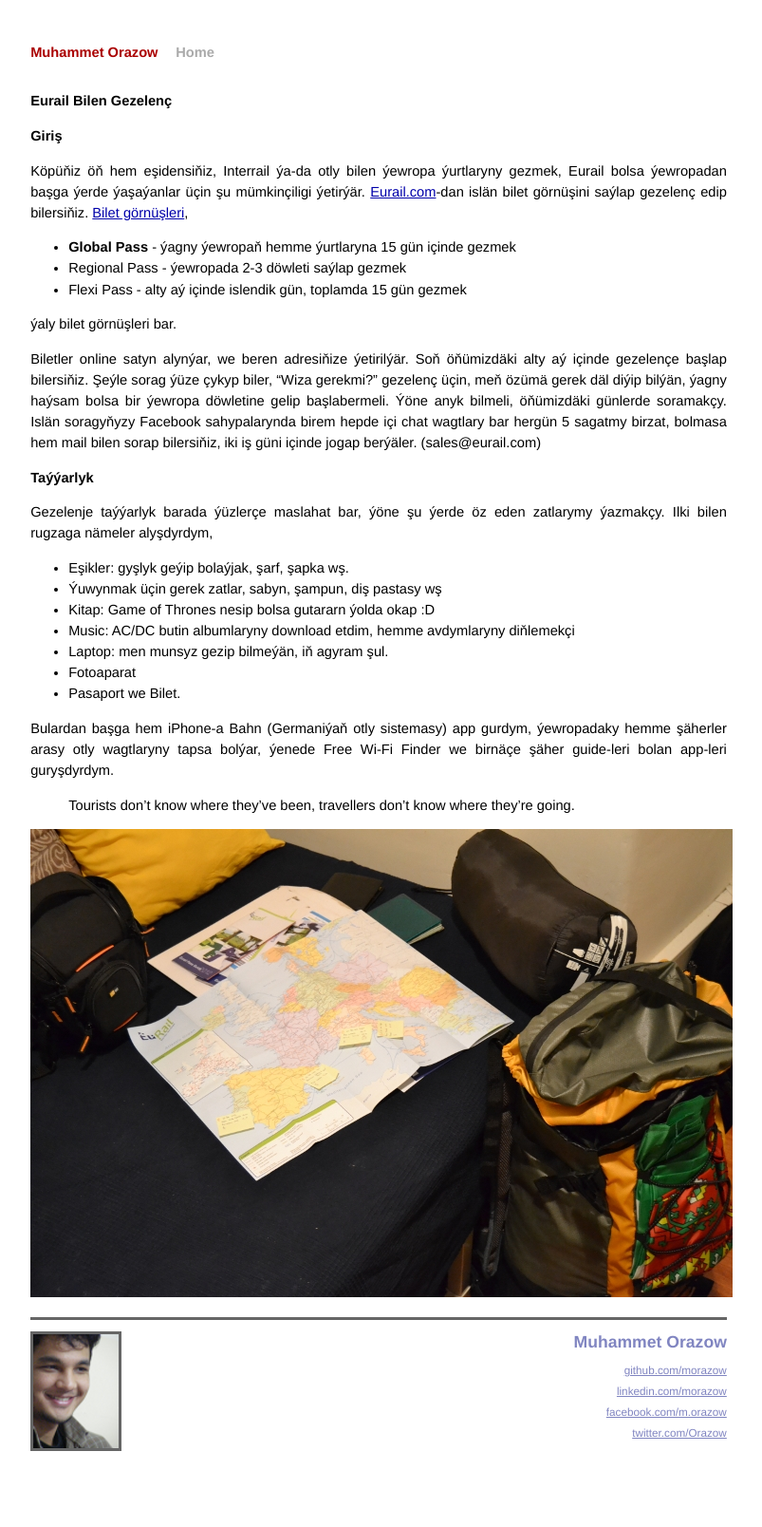
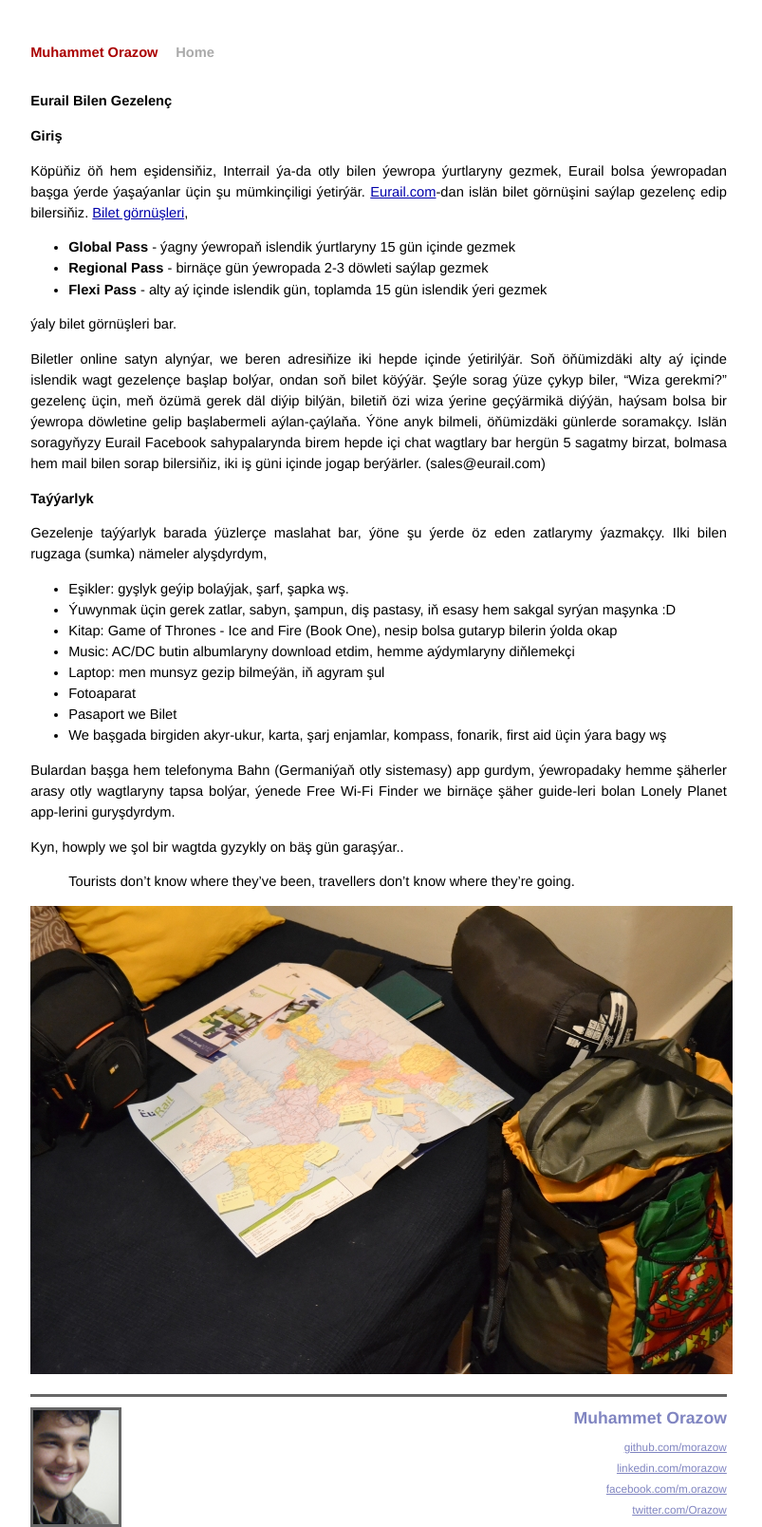
Before and after one commit to morazow/blog.morazow.com, a Jekyll site: the page built from _posts/2012-01-24-Eurail-Bilen-Gezelenç.md, in a window 1280 px wide. Shown: the whole page at 95% size, without its empty margins (241-1044 px from the left). Built offline with Jekyll 4.4.1, drawn with Linux system fonts in a browser that asks for light colours; Markdown is read by kramdown in place of the engine named in the settings; before the commit the page ends 1528 px from its top, so only the background shows below that.

```diff
--- a/_posts/2012-01-24-Eurail-Bilen-Gezelenç.md
+++ b/_posts/2012-01-24-Eurail-Bilen-Gezelenç.md
@@ -12,39 +13,43 @@ Giriş
 
 Köpüňiz öň hem eşidensiňiz, Interrail ýa-da otly bilen ýewropa ýurtlaryny
 gezmek, Eurail bolsa ýewropadan başga ýerde ýaşaýanlar üçin şu mümkinçiligi
-ýetirýär. [Eurail.com](http://www.eurail.com/home)-dan islän bilet görnüşini saýlap gezelenç edip bilersiňiz.
-[Bilet görnüşleri](http://www.eurail.com/eurail-passes),
+ýetirýär. [Eurail.com](http://www.eurail.com/home)-dan islän bilet görnüşini
+saýlap gezelenç edip bilersiňiz. [Bilet görnüşleri](http://www.eurail.com/eurail-passes),
 
-* **Global Pass** - ýagny ýewropaň hemme ýurtlaryna 15 gün içinde gezmek
-* Regional Pass - ýewropada 2-3 döwleti saýlap gezmek
-* Flexi Pass - alty aý içinde islendik gün, toplamda 15 gün gezmek
+* **Global Pass** - ýagny ýewropaň islendik ýurtlaryny 15 gün içinde gezmek
+* **Regional Pass** - birnäçe gün ýewropada 2-3 döwleti saýlap gezmek
+* **Flexi Pass** - alty aý içinde islendik gün, toplamda 15 gün islendik ýeri gezmek
 
 ýaly bilet görnüşleri bar.
 
-Biletler online satyn alynýar, we beren adresiňize ýetirilýär.
-Soň öňümizdäki alty aý içinde gezelençe başlap bilersiňiz. Şeýle sorag ýüze
-çykyp biler, "Wiza gerekmi?" gezelenç üçin, meň özümä gerek däl diýip bilýän,
-ýagny haýsam bolsa bir ýewropa döwletine gelip başlabermeli. Ýöne anyk
-bilmeli, öňümizdäki günlerde soramakçy. Islän soragyňyzy Facebook sahypalarynda birem hepde içi chat wagtlary bar hergün 5 sagatmy birzat, bolmasa hem mail
-bilen sorap bilersiňiz, iki iş güni içinde jogap berýäler. (sales@eurail.com)
+Biletler online satyn alynýar, we beren adresiňize iki hepde içinde ýetirilýär.
+Soň öňümizdäki alty aý içinde islendik wagt gezelençe başlap bolýar, ondan soň bilet köýýär.
+Şeýle sorag ýüze çykyp biler, "Wiza gerekmi?" gezelenç üçin, meň özümä gerek däl diýip bilýän,
+biletiň özi wiza ýerine geçýärmikä diýýän, haýsam bolsa bir ýewropa döwletine gelip başlabermeli aýlan-çaýlaňa.
+Ýöne anyk bilmeli, öňümizdäki günlerde soramakçy. Islän soragyňyzy Eurail Facebook sahypalarynda birem
+hepde içi chat wagtlary bar hergün 5 sagatmy birzat, bolmasa hem mail
+bilen sorap bilersiňiz, iki iş güni içinde jogap berýärler. (sales@eurail.com)
 
 Taýýarlyk
 ---------
 
 Gezelenje taýýarlyk barada ýüzlerçe maslahat bar, ýöne şu ýerde öz eden
-zatlarymy ýazmakçy. Ilki bilen rugzaga nämeler alyşdyrdym,
+zatlarymy ýazmakçy. Ilki bilen rugzaga (sumka) nämeler alyşdyrdym,
 
 * Eşikler: gyşlyk geýip bolaýjak, şarf, şapka wş.
-* Ýuwynmak üçin gerek zatlar, sabyn, şampun, diş pastasy wş
-* Kitap: Game of Thrones nesip bolsa gutararn ýolda okap :D
-* Music: AC/DC butin albumlaryny download etdim, hemme avdymlaryny diňlemekçi
-* Laptop: men munsyz gezip bilmeýän, iň agyram şul.
+* Ýuwynmak üçin gerek zatlar, sabyn, şampun, diş pastasy, iň esasy hem sakgal syrýan maşynka :D
+* Kitap: Game of Thrones - Ice and Fire (Book One), nesip bolsa gutaryp bilerin ýolda okap
+* Music: AC/DC butin albumlaryny download etdim, hemme aýdymlaryny diňlemekçi
+* Laptop: men munsyz gezip bilmeýän, iň agyram şul
 * Fotoaparat
-* Pasaport we Bilet.
+* Pasaport we Bilet
+* We başgada birgiden akyr-ukur, karta, şarj enjamlar, kompass, fonarik, first aid üçin ýara bagy wş
 
-Bulardan başga hem iPhone-a Bahn (Germaniýaň otly sistemasy) app gurdym,
+Bulardan başga hem telefonyma Bahn (Germaniýaň otly sistemasy) app gurdym,
 ýewropadaky hemme şäherler arasy otly wagtlaryny tapsa bolýar, ýenede Free
-Wi-Fi Finder we birnäçe şäher guide-leri bolan app-leri guryşdyrdym.
+Wi-Fi Finder we birnäçe şäher guide-leri bolan Lonely Planet app-lerini guryşdyrdym.
+
+Kyn, howply we şol bir wagtda gyzykly on bäş gün garaşýar..
 
 > Tourists don’t know where they’ve been, travellers don’t know where they’re going.
 
```
Also changed, not shown: other parts of _posts/2012-01-24-Eurail-Bilen-Gezelenç.md (+1 -0 lines), _posts/2012-01-26-Barcelona-We-Başdan-Geçirenlerim.md (added, +62 -0 lines), files/barcelona/01.JPG (added), files/barcelona/02.JPG (added), files/barcelona/03.JPG (added), files/barcelona/04.JPG (added), files/barcelona/05.JPG (added), files/barcelona/06.JPG (added), files/barcelona/07.JPG (added), files/barcelona/08.JPG (added), files/barcelona/09.JPG (added), files/barcelona/10.JPG (added).
